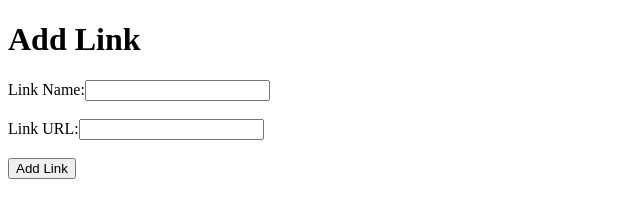
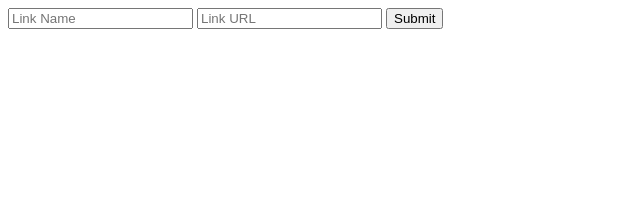
Before and after one commit to darko5r/darko5r.github.io, a plain HTML site: page admin.html in a window 1280 px wide. Shown: the whole page, without its empty margins (0-640 px from the left). Drawn offline with Linux system fonts and the light colour scheme.

Commit message:
Update admin.html

```diff
--- a/admin.html
+++ b/admin.html
@@ -1,11 +1,9 @@
-<!DOCTYPE html>
 <html>
   <head>
-    <meta charset="utf-8">
-    <script src="https://www.gstatic.com/firebasejs/7.19.1/firebase-app.js"></script>
-    <script src="https://www.gstatic.com/firebasejs/7.19.1/firebase-database.js"></script>
+    <script src="https://www.gstatic.com/firebasejs/7.17.1/firebase-app.js"></script>
+    <script src="https://www.gstatic.com/firebasejs/7.17.1/firebase-database.js"></script>
     <script>
-        // Initialize Firebase
+    // Initialize Firebase
       var firebaseConfig = {
         apiKey: "AIzaSyBB00grLIfvhq7EEQV6qiZUZuayP4-GoAg",
         authDomain: "blog-25253.firebaseapp.com",
@@ -19,34 +17,26 @@
       firebase.initializeApp(firebaseConfig);
       var database = firebase.database();
 
-      function addLink() {
-        var name = document.getElementById("linkName").value;
-        var url = document.getElementById("linkUrl").value;
-        var linksRef = firebase.database().ref('links');
-
-        // Get the highest ID value and increment by 1
-        linksRef.orderByChild('id').limitToLast(1).once('value', function(snapshot) {
-          var id = 1;
-          if (snapshot.exists()) {
-            var lastId = snapshot.val();
-            id = Object.values(lastId)[0].id + 1;
-          }
-
-          linksRef.push({
-            name: name,
-            id: id,
-            url: url
-          });
-        });
-        document.getElementById("linkName").value = "";
-        document.getElementById("linkUrl").value = "";
-      }
+      function submitLink() {
+    var linkName = document.getElementById("linkName").value;
+    var linkUrl = document.getElementById("linkUrl").value;
+    var linksRef = database.ref("links");
+    linksRef.orderByChild("id").limitToLast(1).once("value", function(snapshot) {
+      var lastId = (snapshot.val() && snapshot.val().id) || 0;
+      var newId = lastId + 1;
+      linksRef.push({
+        name: linkName,
+        id: newId,
+        url: linkUrl,
+        timestamp: firebase.database.ServerValue.TIMESTAMP
+      });
+    });
+  }
     </script>
   </head>
   <body>
-    <h1>Add Link</h1>
-    Link Name:<input type="text" id="linkName"><br><br>
-    Link URL:<input type="text" id="linkUrl"><br><br>
-    <button onclick="addLink()">Add Link</button>
+    <input type="text" id="linkName" placeholder="Link Name">
+    <input type="text" id="linkUrl" placeholder="Link URL">
+    <button onclick="submitLink()">Submit</button>
   </body>
 </html>
```
